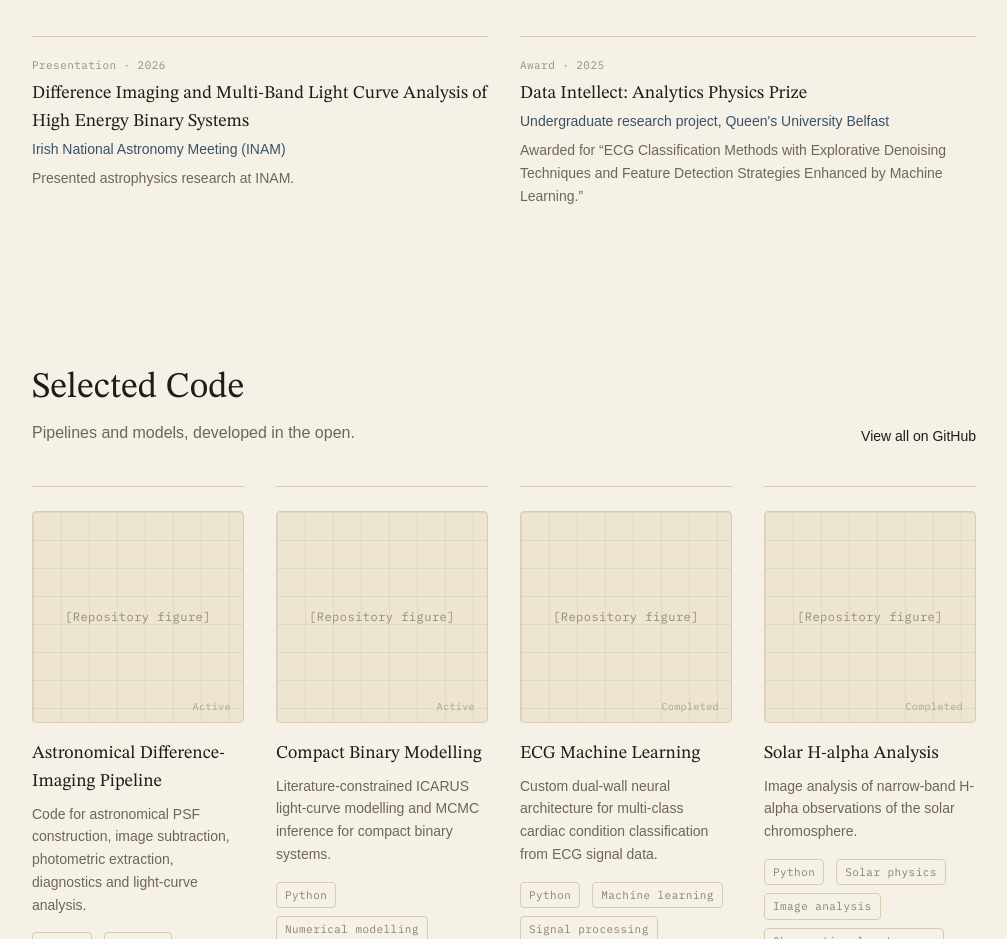
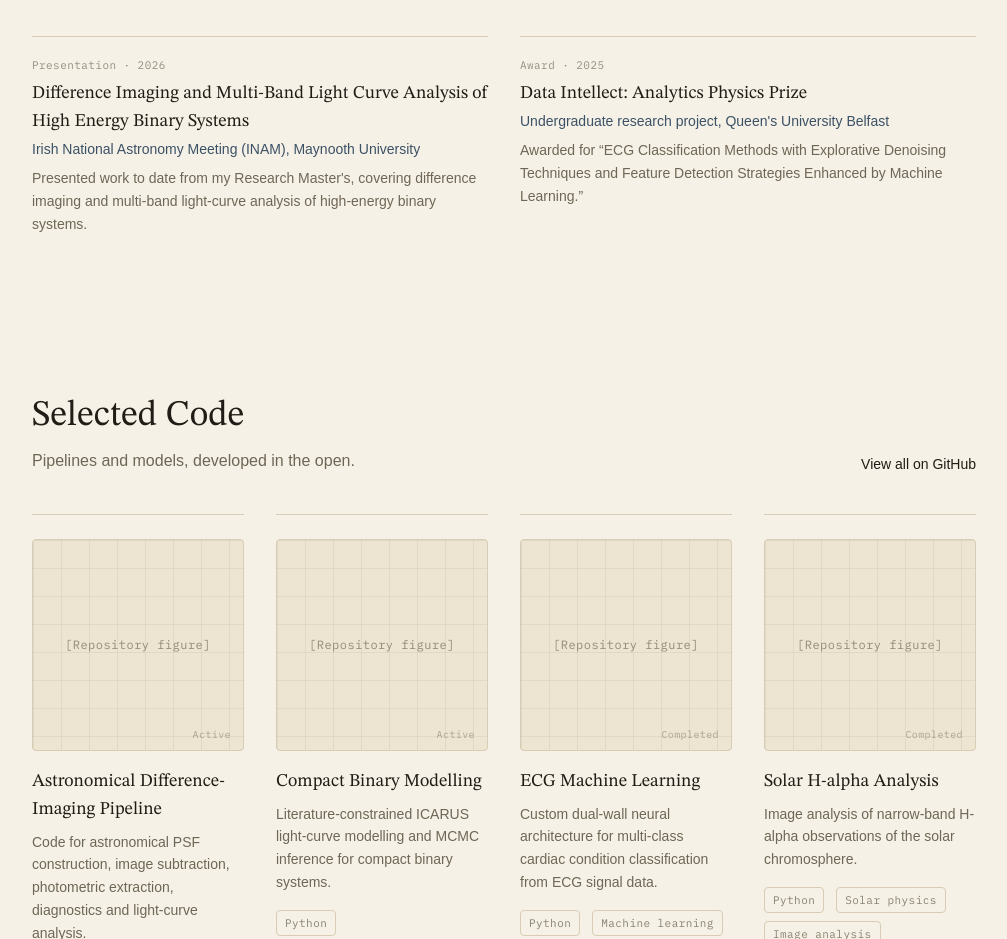
Before and after one commit to EoinTrainor/academic-website, a Next.js app: page / in a window 1280 px wide. Shown: the part 5300-6239 px from the top of the page, without its empty margins (136-1143 px from the left). Built offline with nearby package versions, Linux system fonts and the light colour scheme; a web font is replaced by a local one.

Commit message:
Update INAM presentation details
- Add Maynooth University as the venue location
- Rewrite the presentation note to describe what was presented

```diff
--- a/src/data/outputs.ts
+++ b/src/data/outputs.ts
@@ -10,9 +10,9 @@ export const OUTPUTS: Output[] = [
   {
     kind: "Presentation",
     title: "Difference Imaging and Multi-Band Light Curve Analysis of High Energy Binary Systems",
-    venue: "Irish National Astronomy Meeting (INAM)",
+    venue: "Irish National Astronomy Meeting (INAM), Maynooth University",
     year: "2026",
-    note: "Presented astrophysics research at INAM.",
+    note: "Presented work to date from my Research Master's, covering difference imaging and multi-band light-curve analysis of high-energy binary systems.",
   },
   {
     kind: "Award",
--- a/src/data/timeline.ts
+++ b/src/data/timeline.ts
@@ -64,7 +64,7 @@ export const ACADEMIC_TIMELINE: TimelineEntry[] = [
       "Focus on compact objects, time-domain astronomy, difference imaging, photometry and computational modelling, supervised by Dr Mark Kennedy.",
   },
   {
-    institution: "Irish National Astronomy Meeting",
+    institution: "Irish National Astronomy Meeting, Maynooth University",
     title: "INAM 2026",
     period: "2026",
     description:
```
